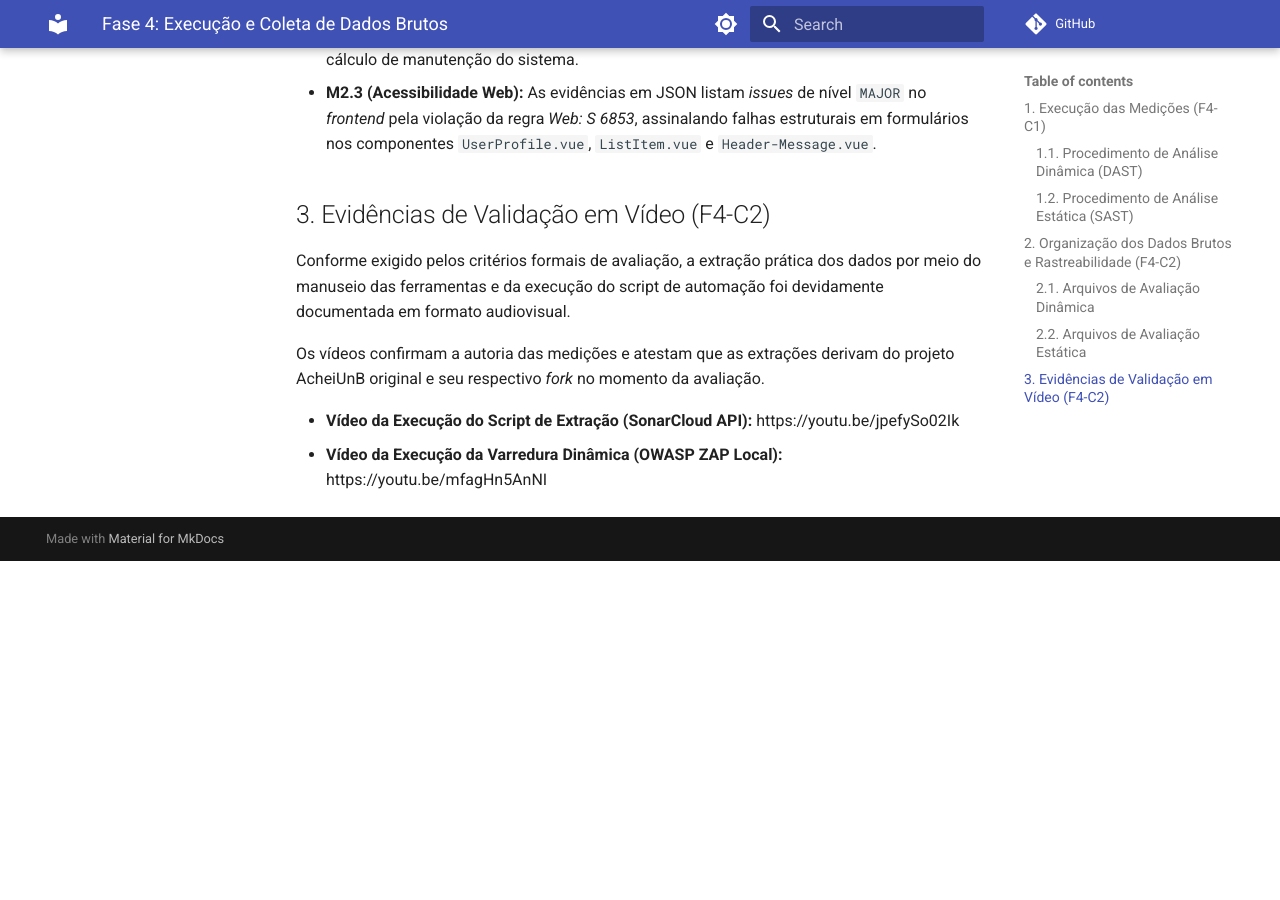
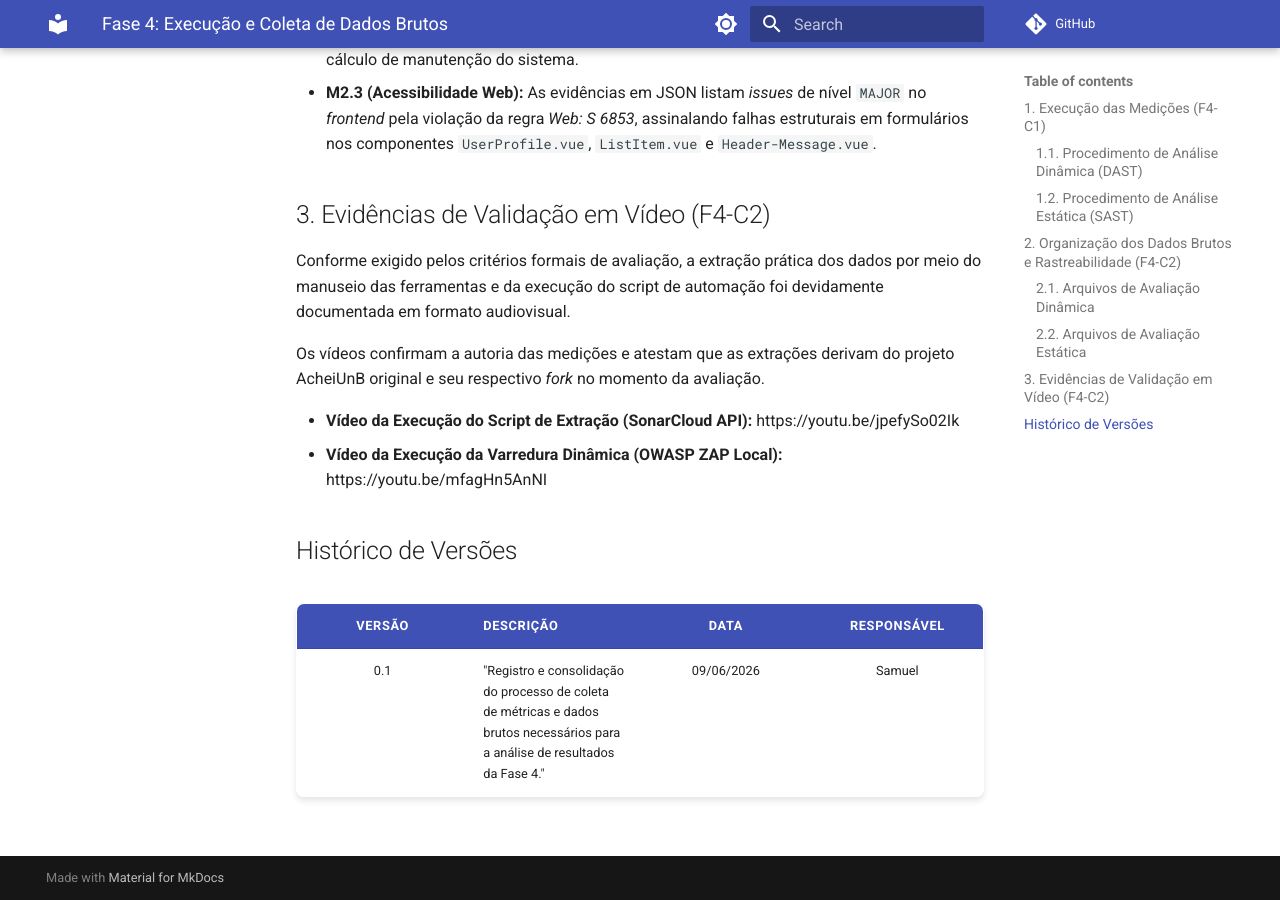
Before and after one commit to FCTE-Qualidade-de-Software-1/2026-1_T01_KAY_MCNULTY, an MkDocs documentation site: the page built from docs/fases/fase4/coleta-dados.md, in a window 1280 px wide and 900 px high, scrolled down 3508 px. Built offline with MkDocs 1.6.1 and Material for MkDocs 9.7.7, drawn with Linux system fonts in a browser that asks for light colours; comment, search, counter and statistics services are not loaded; before the commit the page ends 4069 px from its top, so only the background shows below that.

Commit message:
docs: adiciona histórico de versões ao documento de coleta de dados brutos

```diff
--- a/docs/fases/fase4/coleta-dados.md
+++ b/docs/fases/fase4/coleta-dados.md
@@ -66,3 +66,9 @@ Os vídeos confirmam a autoria das medições e atestam que as extrações deriv
 
 - **Vídeo da Execução do Script de Extração (SonarCloud API):** https://youtu.be/jpefySo02Ik
 - **Vídeo da Execução da Varredura Dinâmica (OWASP ZAP Local):** https://youtu.be/mfagHn5AnNI
+
+## Histórico de Versões
+
+| Versão | Descrição                                                                                                                      |    Data    | Responsável |
+| :----: | :----------------------------------------------------------------------------------------------------------------------------- | :--------: | :---------: |
+|  0.1   | "Registro e consolidação do processo de coleta de métricas e dados brutos necessários para a análise de resultados da Fase 4." | 09/06/2026 |   Samuel    |
```
